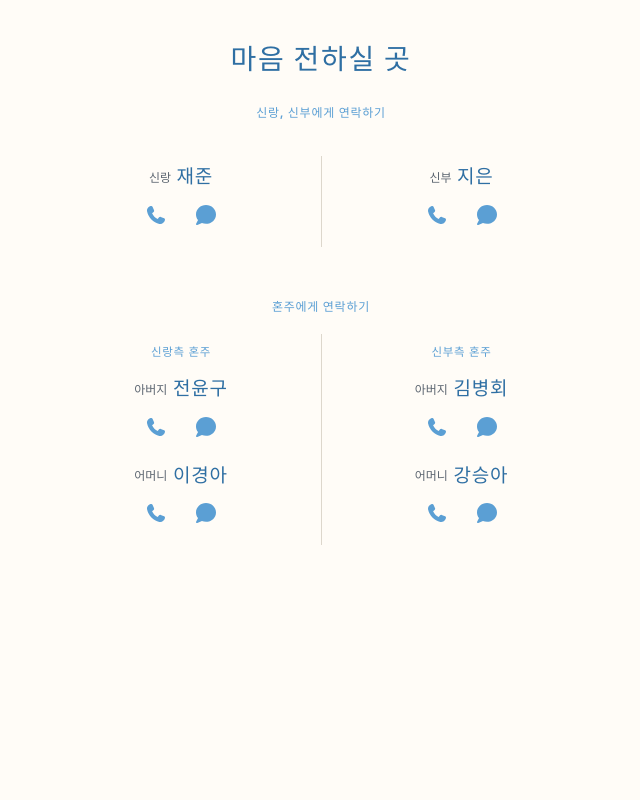
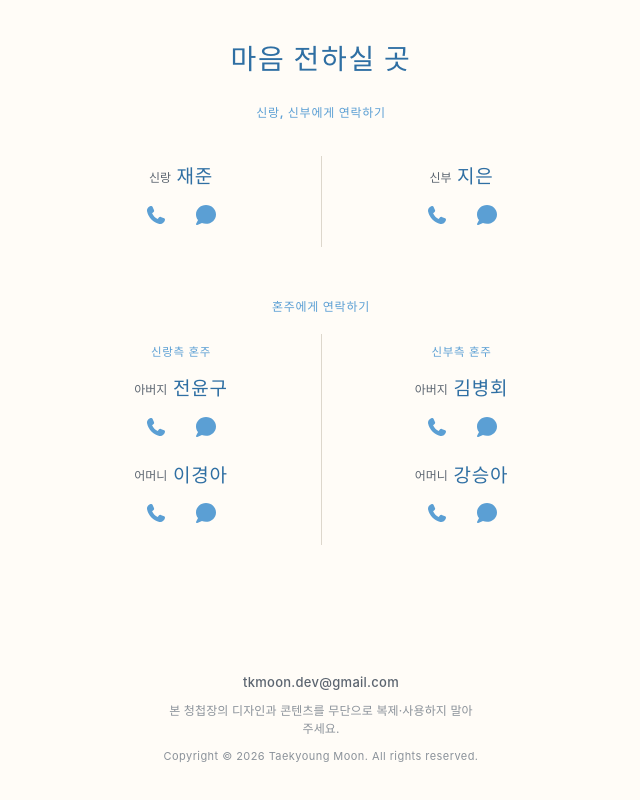
Before and after one commit to TK-moon/jieun-jaejun-wedding-2026-12-06, a React (Vite) app: page / in a window 1280 px wide. Shown: the part 2336-3136 px from the top of the page, without its empty margins (319-959 px from the left). Before the commit the page ends 2961 px from the top, so only its background shows below. Built offline with nearby package versions, Linux system fonts and the light colour scheme.

Commit message:
footer 제작

```diff
--- a/src/App.tsx
+++ b/src/App.tsx
@@ -2,9 +2,10 @@ import type { FC } from 'react';
 import { Toast } from './components/Toast/Toast';
 import { ToastProvider } from './components/Toast/ToastProvider';
 import { BannerSection } from './sections/BannerSection';
+import { ContactSection } from './sections/ContactSection';
+import { FooterSection } from './sections/FooterSection';
 import { GreetingSection } from './sections/GreetingSection';
 import { TicketSection } from './sections/TicketSection';
-import { ContactSection } from './sections/ContactSection';
 
 interface Props {}
 
@@ -17,6 +18,7 @@ const App: FC<Props> = () => {
         <TicketSection />
         <ContactSection />
       </main>
+      <FooterSection />
       <Toast />
     </ToastProvider>
   );
--- /dev/null
+++ b/src/sections/FooterSection/_constants/index.ts
@@ -0,0 +1,10 @@
+export const SITE_INFO = {
+  creator: {
+    name: 'Taekyoung Moon',
+    email: 'tkmoon.dev@gmail.com',
+  },
+  copyright: {
+    notice: '본 청첩장의 디자인과 콘텐츠를 무단으로 복제·사용하지 말아 주세요.',
+    text: 'Copyright © 2026 Taekyoung Moon. All rights reserved.',
+  },
+} as const;
--- /dev/null
+++ b/src/sections/FooterSection/index.module.css
@@ -0,0 +1,56 @@
+.footer {
+  display: flex;
+  width: 100%;
+  justify-content: center;
+  padding: clamp(32px, 6vw, 48px) var(--layout-inline-padding) clamp(40px, 7vw, 56px);
+  background-color: var(--color-canvas);
+}
+
+.frame {
+  display: flex;
+  width: var(--layout-frame-width);
+  flex-direction: column;
+  align-items: center;
+  gap: 10px;
+  text-align: center;
+}
+
+.email {
+  color: var(--color-ink-muted);
+  font-size: 1.3rem;
+  font-weight: 500;
+  letter-spacing: 0.02em;
+  line-height: 1.4;
+  text-decoration: none;
+  transition: color 0.15s ease;
+}
+
+.email:hover,
+.email:focus-visible {
+  color: var(--color-sky-deep);
+}
+
+.email:focus-visible {
+  outline: 2px solid var(--color-sky-soft);
+  outline-offset: 3px;
+}
+
+.notice {
+  margin: 0;
+  max-width: 28em;
+  color: var(--color-ink-subtle);
+  font-size: 1.2rem;
+  font-weight: 400;
+  letter-spacing: 0.01em;
+  line-height: 1.55;
+  word-break: keep-all;
+}
+
+.copyright {
+  margin: 0;
+  color: var(--color-ink-subtle);
+  font-size: 1.1rem;
+  font-weight: 400;
+  letter-spacing: 0.04em;
+  line-height: 1.4;
+}
--- /dev/null
+++ b/src/sections/FooterSection/index.tsx
@@ -0,0 +1,23 @@
+import type { FC } from 'react';
+import { SITE_INFO } from './_constants';
+import styles from './index.module.css';
+
+interface Props {}
+
+const FooterSection: FC<Props> = () => {
+  const { creator, copyright } = SITE_INFO;
+
+  return (
+    <footer className={styles.footer}>
+      <div className={styles.frame}>
+        <a className={styles.email} href={`mailto:${creator.email}`}>
+          {creator.email}
+        </a>
+        <p className={styles.notice}>{copyright.notice}</p>
+        <p className={styles.copyright}>{copyright.text}</p>
+      </div>
+    </footer>
+  );
+};
+
+export { FooterSection };
```
Also changed, not shown: 1 other file (tests, documents, lock files or other folders).
